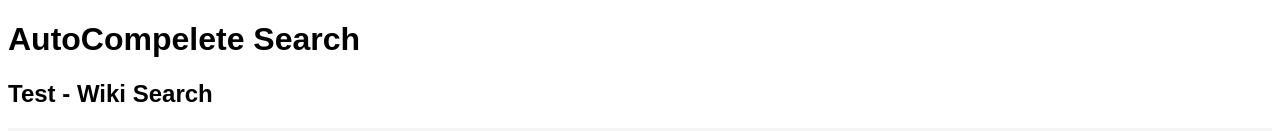
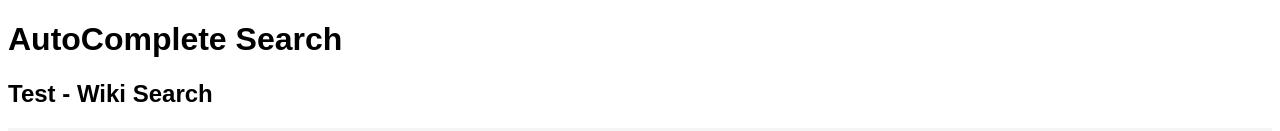
Before and after one commit to mohsenmhs/soltia, a website with bundled scripts: page index.html in a window 1280 px wide. Shown: the top 131 px of the page. Built offline with nearby package versions, Linux system fonts and the light colour scheme.

Commit message:
Update index.html

```diff
--- a/index.html
+++ b/index.html
@@ -12,11 +12,11 @@
   ================================================== -->
     <meta charset="utf-8" />
 
-    <title>Soltia Frontend Task</title>
+    <title>AutoComplete</title>
 
     <!-- Meta tags -->
     <meta name="keywords" content="Soltia, Frontend" />
-    <meta name="title" content="Soltia Frontend Task">
+    <meta name="title" content="AutoComplete">
     <!-- Google will often use this as its description of your page/site. Make it good. -->
     <meta name="description" content="Soltia Frontend Task">
 
@@ -62,7 +62,7 @@
 <body>
 
     <header>
-        <h1>AutoCompelete Search</h1>
+        <h1>AutoComplete Search</h1>
     </header>
     <main>
         <section title="test 2" aria-labelledby="test2">
```
